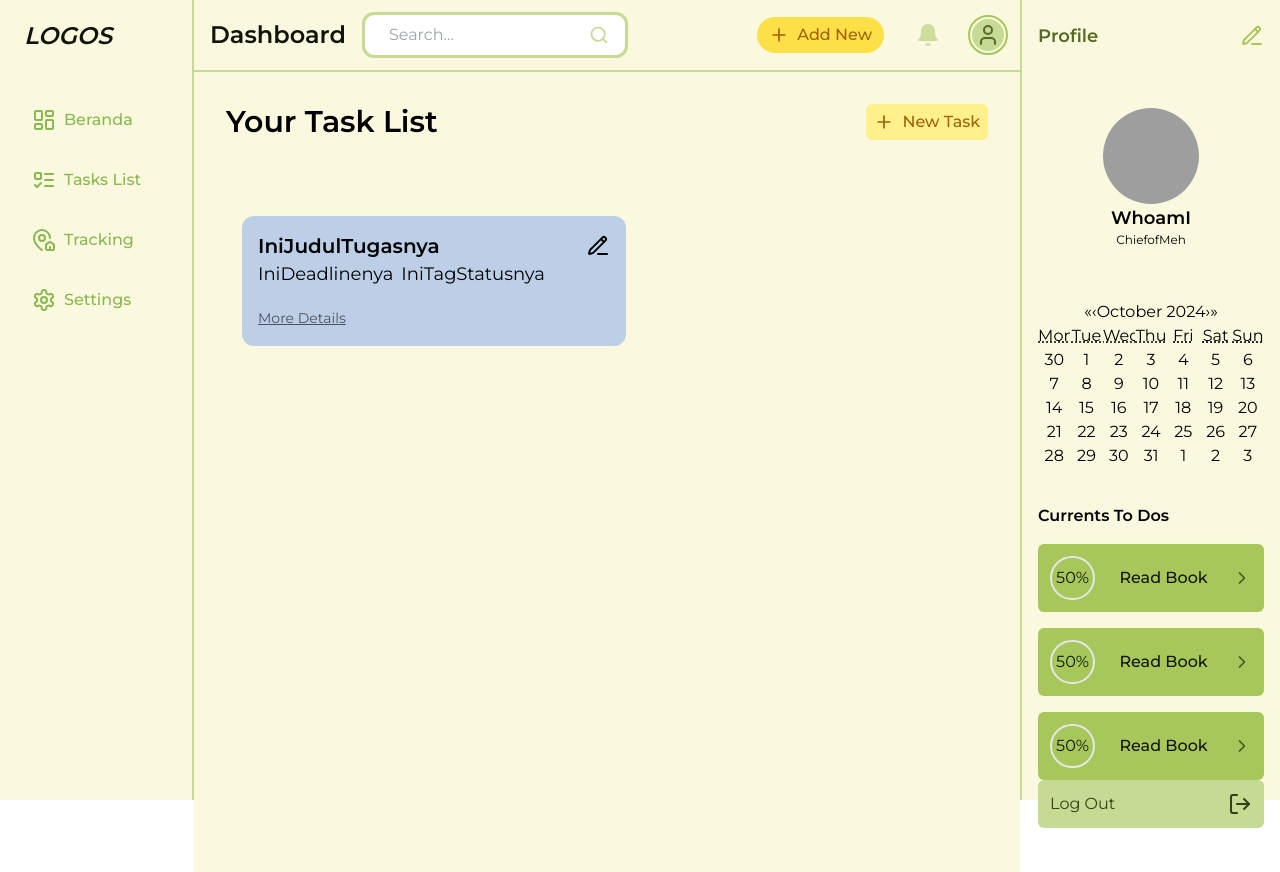
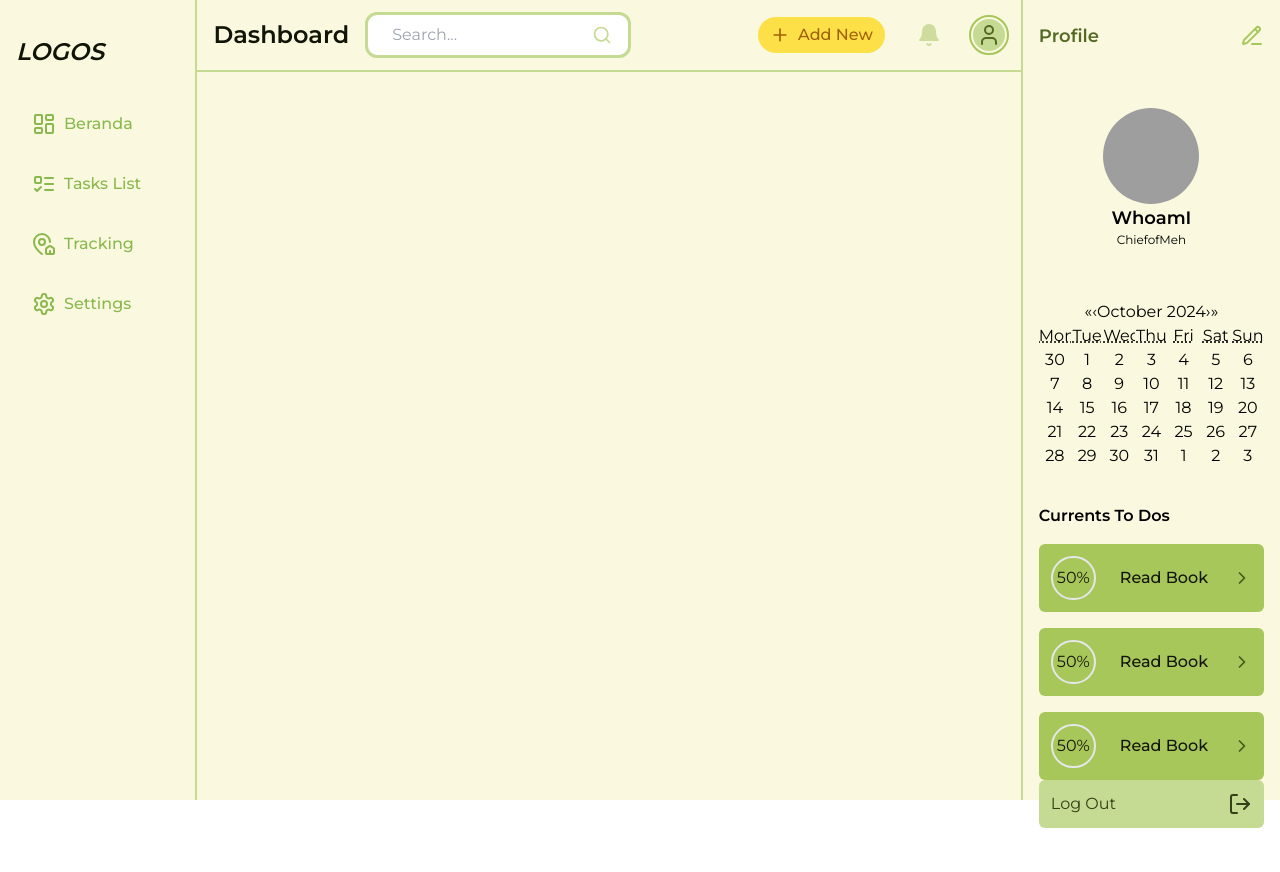
Before and after one commit to Lizzy0721/MyDashboard, a React (Vite) app: page / in a window 1280 px wide. After the commit the page ends 828 px from the top, so only its background shows below. Built offline with nearby package versions, Linux system fonts and the light colour scheme; grey boxes are pictures that could not be loaded.

Commit message:
sidebar works for routing i guess

```diff
--- a/src/App.tsx
+++ b/src/App.tsx
@@ -1,8 +1,8 @@
+import { Outlet } from "react-router-dom";
 import Navbar from "./components/Navigation/Navbar";
 import Sidebar from "./components/Navigation/Sidebar";
 import Profile from "./components/Profile";
 import { dummyUser } from "./Data/userExample";
-import TasksList from "./pages/TaskPage";
 
 function App() {
 
@@ -11,7 +11,7 @@ function App() {
       <Sidebar />
       <div className="bg-straw-100 w-full">
         <Navbar/>
-        <TasksList />
+        <Outlet />
       </div>
       <Profile name={dummyUser.name} title={dummyUser.title} href={dummyUser.userImg}/>
     </div>
--- a/src/components/Buttons.tsx
+++ b/src/components/Buttons.tsx
@@ -1,10 +1,13 @@
 import { ReactNode } from "react";
+import { Link } from "react-router-dom";
 
-function Navbuttons({ children }:{children: ReactNode}) {
+function Navbuttons({ children, linkref }:{children: ReactNode, linkref:string}) {
     return (
-        <button className="w-[10rem] flex items-center justify-start gap-x-2 py-3 px-4 text-base font-medium text-grass-300 bg-transparent rounded-md hover:bg-dark_moss_green-300 hover:text-straw-100 hover:font-bold active:bg-dark_moss_green-200">
-            { children }
-        </button>
+        <Link to={linkref}>
+            <button className="w-full my-3 py-3 px-4 flex items-center justify-start gap-x-2 text-base font-medium text-grass-300 bg-transparent rounded-md hover:bg-dark_moss_green-300 hover:text-straw-100 hover:font-bold active:bg-dark_moss_green-200">
+                { children }
+            </button>
+        </Link>
     );
 }
 
--- a/src/components/Navigation/Sidebar.tsx
+++ b/src/components/Navigation/Sidebar.tsx
@@ -3,25 +3,24 @@ import Navbuttons from "../Buttons";
 
 export default function Sidebar(){
     return(
-        <div className="hidden lg:flex lg:flex-col border-e-2 bg-inherit border-dark_moss_green-200 px-4">
-            <div className="h-14 lg:h-[72px] flex items-center justify-between py-2 px-2">
+        <div className="hidden w-72 lg:flex lg:flex-col border-e-2 bg-inherit border-dark_moss_green-200 p-4">
+            <div className="h-14 lg:h-[72px] flex items-center justify-between x-2">
                 <p className="text-2xl font-montserrat font-black text-dark_moss_green-900 italic">LOGOS</p>
             </div>
-            <br />
-            <div className="text-dark_moss_green-400 font-bold font-montserrat text-sm space-y-3">
-                <Navbuttons>
+            <div className="text-dark_moss_green-400 font-bold font-montserrat text-sm">
+                <Navbuttons linkref={"general"}>
                     <LayoutDashboard/>
                     Beranda
                 </Navbuttons>
-                <Navbuttons>
+                <Navbuttons linkref={"task"}>
                     <ListTodo/>
                     Tasks List
                 </Navbuttons>
-                <Navbuttons>
+                <Navbuttons linkref={""}>
                     <MapPinHouse/>
                     Tracking
                 </Navbuttons>
-                <Navbuttons>
+                <Navbuttons linkref={""}>
                     <Settings/>
                     Settings
                 </Navbuttons>
--- a/src/main.tsx
+++ b/src/main.tsx
@@ -3,11 +3,26 @@ import { createRoot } from 'react-dom/client'
 import App from './App.tsx'
 import './index.css'
 import { createBrowserRouter, RouterProvider } from 'react-router-dom';
+import ErrorPage from './pages/ErrorPage.tsx';
+import General from './pages/General.tsx';
+import { dummyUser } from './Data/userExample.ts';
+import TaskPage from './pages/TaskPage.tsx';
 
 const router = createBrowserRouter([
   {
     path: "/",
     element: <App />,
+    errorElement: <ErrorPage />,
+    children: [
+      {
+        path: "general",
+        element: <General name={dummyUser.name} />,
+      },
+      {
+        path: "task",
+        element: <TaskPage />,
+      },
+    ],
   },
 ]);
 
--- a/src/pages/ErrorPage.tsx
+++ b/src/pages/ErrorPage.tsx
@@ -17,11 +17,11 @@ export default function ErrorPage() {
   }
 
   return (
-    <div id="error-page">
-      <h1>Oops!</h1>
-      <p>Sorry, an unexpected error has occurred.</p>
-      <p>
-      <i>{errorMessage}</i>
+    <div className="w-full text-center mt-[40%] font-sans">
+      <h1 className="text-2xl">Oops!</h1>
+      <p className="italic">Sorry, an unexpected error has occurred.</p>
+      <p className="text-4xl font-semibold">
+        {errorMessage}
       </p>
     </div>
   );
```
